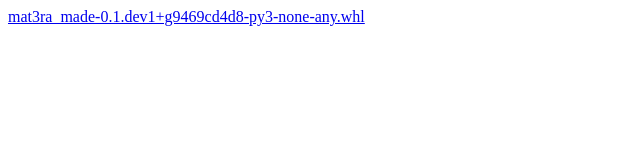
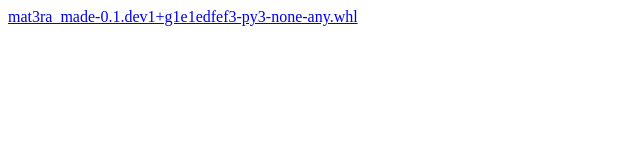
Before and after one commit to Exabyte-io/made, a plain HTML site: page index.html in a window 1280 px wide. Shown: the full height of the page, 0-640 px from the left. Drawn offline with Linux system fonts and the light colour scheme.

Commit message:
Publish wheel mat3ra_made-0.1.dev1+g1e1edfef3-py3-none-any.whl for v0.1.0 1e1edfef3c51bd16583155090cf5b8d2307ef53d

```diff
--- a/index.html
+++ b/index.html
@@ -1 +1 @@
-<html><body><a href='mat3ra_made-0.1.dev1+g9469cd4d8-py3-none-any.whl'>mat3ra_made-0.1.dev1+g9469cd4d8-py3-none-any.whl</a></body></html>
+<html><body><a href='mat3ra_made-0.1.dev1+g1e1edfef3-py3-none-any.whl'>mat3ra_made-0.1.dev1+g1e1edfef3-py3-none-any.whl</a></body></html>
```
Also changed, not shown: 2 other files.
